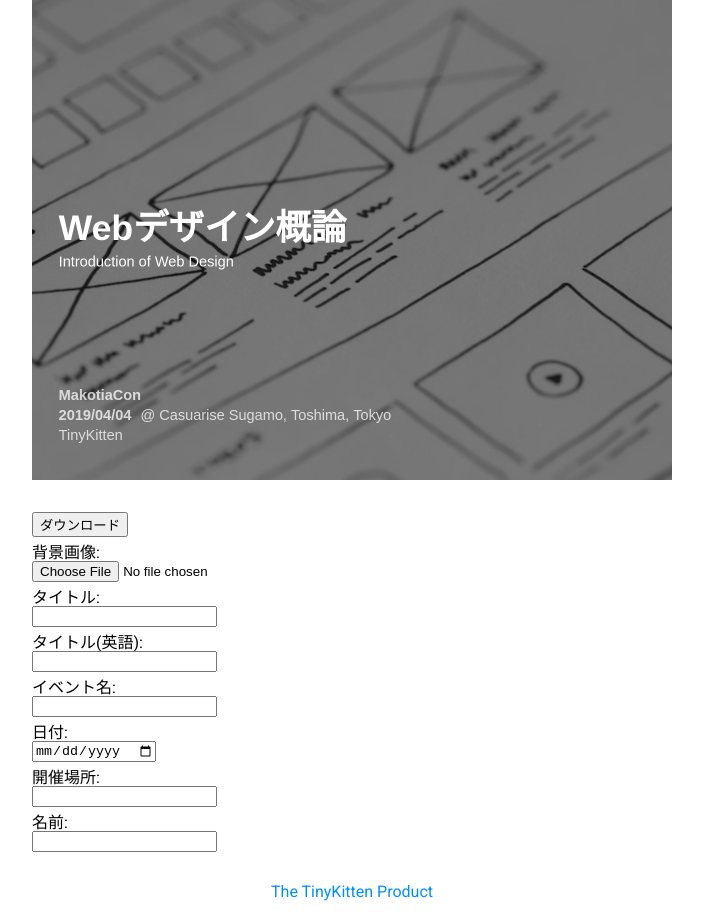
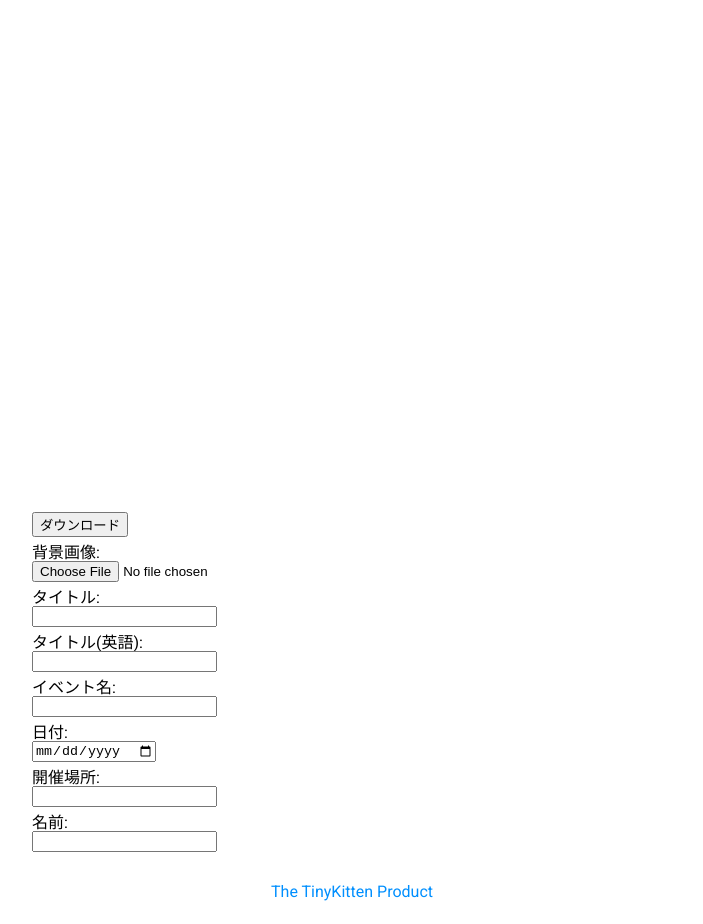
Before and after one commit to TinyKitten/TKLikeCoverGenerator, a React (Create React App) app: page / in a window 1280 px wide. Shown: the whole page, without its empty margins (288-991 px from the left). Built offline with nearby package versions, Linux system fonts and the light colour scheme.

Commit message:
update packages

```diff
--- a/src/components/organisms/SlideCanvas/index.tsx
+++ b/src/components/organisms/SlideCanvas/index.tsx
@@ -13,7 +13,7 @@ interface IProps {
 }
 
 const SlideCanvas = (props: IProps) => {
-  const [canvasRef, setCanvasRef] = React.useState();
+  const canvasRef = React.useRef<HTMLCanvasElement>(null);
 
   const width = isMobile ? window.innerWidth : window.innerWidth / 2;
   const height = (3 / 4) * width;
@@ -22,10 +22,7 @@ const SlideCanvas = (props: IProps) => {
   const FONT_FAMILY = 'Roboto, source-han-sans-japanese, sans-serif';
 
   React.useEffect(() => {
-    if (!canvasRef) {
-      return;
-    }
-    const ctx = canvasRef.getContext('2d') as CanvasRenderingContext2D;
+    const ctx = canvasRef.current?.getContext('2d') as CanvasRenderingContext2D;
     imageElem.onload = () => onImageLoaded(ctx);
   });
 
@@ -109,7 +106,7 @@ const SlideCanvas = (props: IProps) => {
   return (
     <canvas
       id="canvas"
-      ref={ref => setCanvasRef(ref)}
+      ref={canvasRef}
       width={canvasWidth} // Retina
       height={canvasHeight} // Retina
       style={canvasStyle}
--- a/src/components/pages/Home/index.tsx
+++ b/src/components/pages/Home/index.tsx
@@ -94,6 +94,7 @@ const HomePage = () => {
         onImageChange={handleImageChange}
         onCaptureClick={handleCapture}
       />
+      {/* eslint-disable-next-line jsx-a11y/anchor-is-valid, jsx-a11y/anchor-has-content */}
       <a className={styles.hiddenLink} id="hiddenLink" download="canvas.png" />
     </div>
   );
```
Also changed, not shown: package.json (+4 -4 lines), 2 other files (tests, documents, lock files or other folders).
